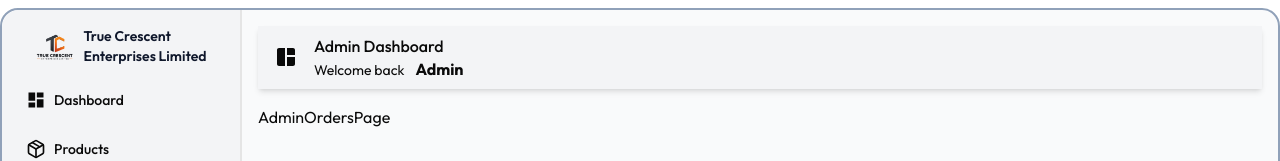
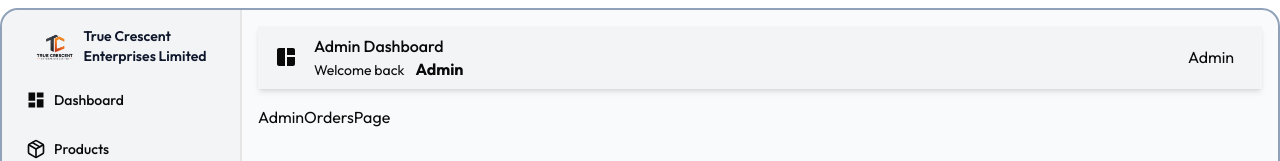
Before and after one commit to Haneefah55/Truecrescent, a Next.js app: page /admin/orders in a window 1280 px wide. Shown: the top 161 px of the page. Built offline with nearby package versions, Linux system fonts and the light colour scheme.

Commit message:
remove btn

```diff
--- a/src/components/AdminButton.tsx
+++ b/src/components/AdminButton.tsx
@@ -7,7 +7,10 @@ const AdminButton = () => {
 
 
   return (
-    <UserButton />
+
+    <button>
+      Admin
+    </button>
   )
 }
 
```
